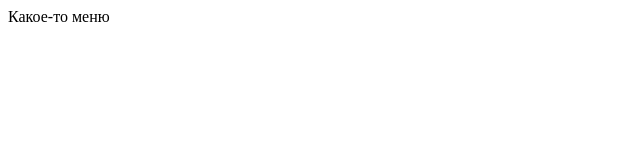
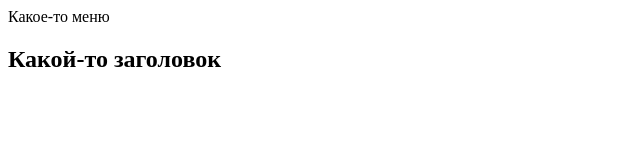
Before and after one commit to evgeniy-web-dev/evgeniy-web-dev.github.io, a plain HTML site: page index.html in a window 1280 px wide. Shown: the whole page, without its empty margins (0-640 px from the left). Drawn offline with Linux system fonts and the light colour scheme.

Commit message:
first commit

```diff
--- a/index.html
+++ b/index.html
@@ -6,6 +6,9 @@
     <title>Первая страница выпускного проекта</title>
 </head>
 <body>
+
     <header>Какое-то меню</header>
+    <h2>Какой-то заголовок</h2>
+
 </body>
 </html>
```
Also changed, not shown: 1 other file.
